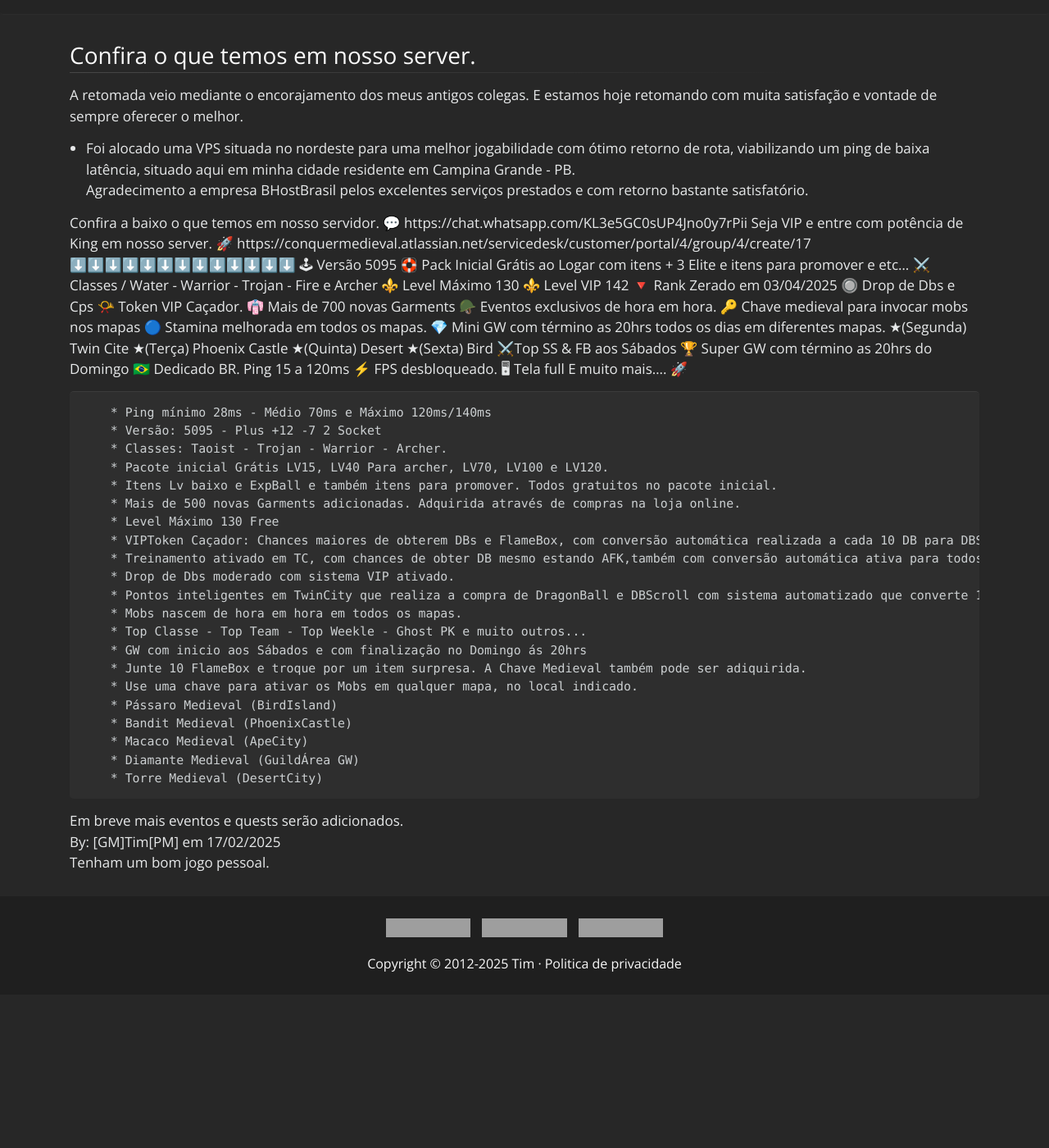
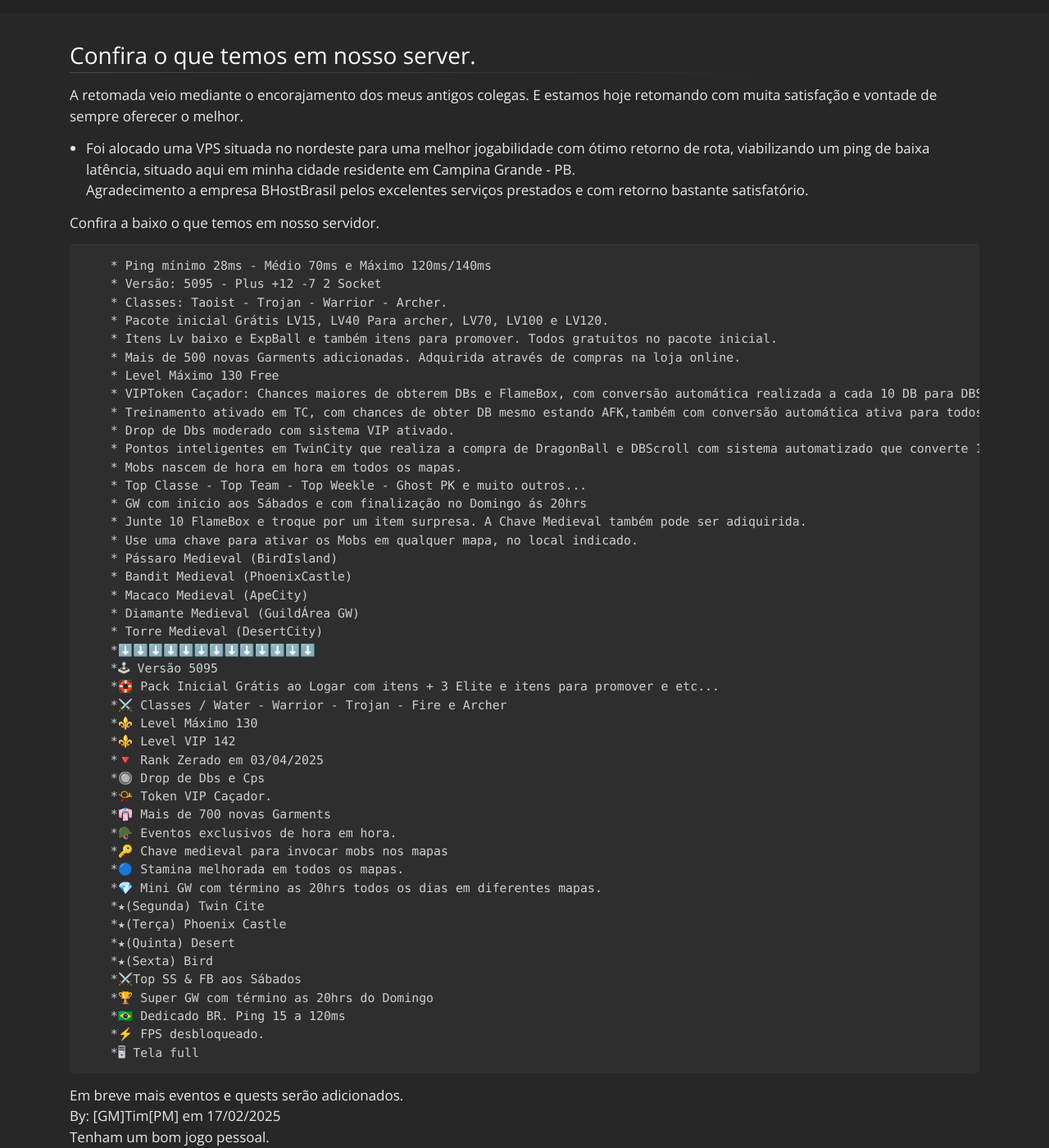
Before and after one commit to conquermedieval/conquermedieval.github.io, a Jekyll site: the page built from info.md, in a window 1280 px wide and 1400 px high, scrolled down 250 px. Shown: the whole window at 82% size. Built offline with Jekyll 4.4.1, drawn with Linux system fonts in a browser that asks for light colours; before the commit the page ends 1463 px from its top, so only the background shows below that; some of the changed lines change nothing that is shown; grey boxes are pictures that could not be loaded.

Commit message:
Update info.md

```diff
--- a/info.md
+++ b/info.md
@@ -11,33 +11,6 @@ A retomada veio mediante o encorajamento dos meus antigos colegas. E estamos hoj
 Agradecimento a empresa BHostBrasil pelos excelentes serviços prestados e com retorno bastante satisfatório.
 
 Confira a baixo o que temos em nosso servidor.
-💬 https://chat.whatsapp.com/KL3e5GC0sUP4Jno0y7rPii
-Seja VIP e entre com potência de King em nosso server.
-🚀 https://conquermedieval.atlassian.net/servicedesk/customer/portal/4/group/4/create/17
-⬇️⬇️⬇️⬇️⬇️⬇️⬇️⬇️⬇️⬇️⬇️⬇️⬇️
-🕹 Versão 5095
-🛟 Pack Inicial Grátis ao Logar com itens + 3 Elite e itens para promover e etc...
-⚔️ Classes / Water - Warrior - Trojan - Fire e Archer
-⚜️ Level Máximo 130
-⚜️ Level VIP 142
-🔻 Rank Zerado em 03/04/2025
-🔘 Drop de Dbs e Cps
-📯 Token VIP Caçador.
-👘 Mais de 700 novas Garments
-🪖 Eventos exclusivos de hora em hora.
-🔑 Chave medieval para invocar mobs nos mapas
-🔵 Stamina melhorada em todos os mapas.
-💎 Mini GW com término as 20hrs todos os dias em diferentes mapas.
-★(Segunda) Twin Cite
-★(Terça) Phoenix Castle
-★(Quinta) Desert
-★(Sexta) Bird
-⚔️Top SS & FB aos Sábados
-🏆 Super GW com término as 20hrs do Domingo
-🇧🇷 Dedicado BR. Ping 15 a 120ms
-⚡️ FPS desbloqueado.
-🖥 Tela full
-E muito mais.... 🚀
 
         * Ping mínimo 28ms - Médio 70ms e Máximo 120ms/140ms
         * Versão: 5095 - Plus +12 -7 2 Socket
@@ -60,6 +33,29 @@ E muito mais.... 🚀
         * Macaco Medieval (ApeCity)
         * Diamante Medieval (GuildÁrea GW)
         * Torre Medieval (DesertCity)
+        *⬇️⬇️⬇️⬇️⬇️⬇️⬇️⬇️⬇️⬇️⬇️⬇️⬇️
+        *🕹 Versão 5095
+        *🛟 Pack Inicial Grátis ao Logar com itens + 3 Elite e itens para promover e etc...
+        *⚔️ Classes / Water - Warrior - Trojan - Fire e Archer
+        *⚜️ Level Máximo 130
+        *⚜️ Level VIP 142
+        *🔻 Rank Zerado em 03/04/2025
+        *🔘 Drop de Dbs e Cps
+        *📯 Token VIP Caçador.
+        *👘 Mais de 700 novas Garments
+        *🪖 Eventos exclusivos de hora em hora.
+        *🔑 Chave medieval para invocar mobs nos mapas
+        *🔵 Stamina melhorada em todos os mapas.
+        *💎 Mini GW com término as 20hrs todos os dias em diferentes mapas.
+        *★(Segunda) Twin Cite
+        *★(Terça) Phoenix Castle
+        *★(Quinta) Desert
+        *★(Sexta) Bird
+        *⚔️Top SS & FB aos Sábados
+        *🏆 Super GW com término as 20hrs do Domingo
+        *🇧🇷 Dedicado BR. Ping 15 a 120ms
+        *⚡️ FPS desbloqueado.
+        *🖥 Tela full
 
 Em breve mais eventos e quests serão adicionados.
 By: [GM]Tim[PM] em 17/02/2025
```
